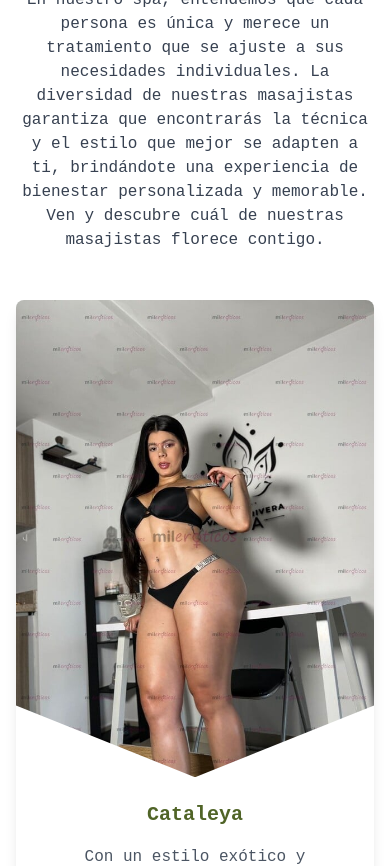
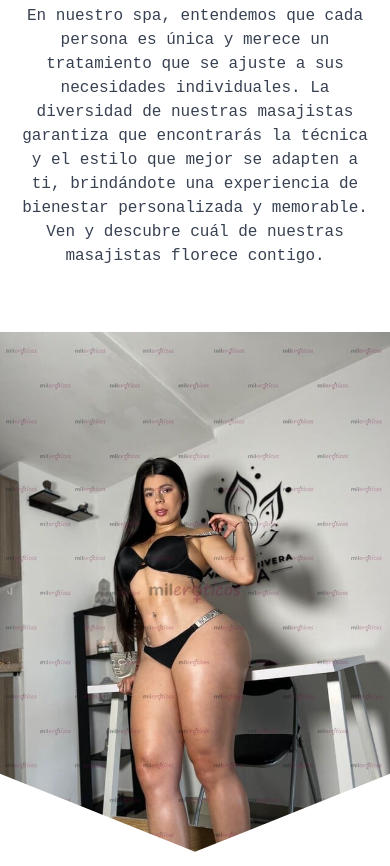
Before and after one commit to jeisonadarme/spa, a Next.js app: page / in a window 390 px wide. Shown: the part 4896-5762 px from the top of the page. Built offline with nearby package versions, Linux system fonts and the light colour scheme.

Commit message:
fixing style of images in mobile

```diff
--- a/src/app/page.tsx
+++ b/src/app/page.tsx
@@ -140,17 +140,17 @@
                 </div>
             </section>
 
-            <section className="max-w-screen-xl mx-auto p-4 md:p-8 bg-white rounded mt-8">
-                <div className="text-center mb-12">
+            <section className="max-w-screen-xl mx-auto md:p-8 bg-white md:rounded mt-8">
+                <div className="text-center mb-12 pt-4">
                     <h1 className="text-gray-800">La mejor experiencia con</h1>
                     <h1 className="text-4xl font-bold mt-2 font-color-green">Nuestras Flores</h1>
-                    <p className="text-gray-700 mt-4">En nuestro spa, entendemos que cada persona es única y merece un tratamiento que se ajuste a sus necesidades individuales. La diversidad de nuestras masajistas garantiza que encontrarás la técnica y el estilo que mejor se adapten a ti, brindándote una experiencia de bienestar personalizada y memorable. Ven y descubre cuál de nuestras masajistas florece contigo.</p>
+                    <p className="text-gray-700 mt-4 p-4">En nuestro spa, entendemos que cada persona es única y merece un tratamiento que se ajuste a sus necesidades individuales. La diversidad de nuestras masajistas garantiza que encontrarás la técnica y el estilo que mejor se adapten a ti, brindándote una experiencia de bienestar personalizada y memorable. Ven y descubre cuál de nuestras masajistas florece contigo.</p>
 
                 </div>
                 <div className="grid grid-cols-1 md:grid-cols-3 gap-2">
                     {
                         flowersList.map((flower, index) => {
-                            return (<div key={flower.name} className="rounded-lg overflow-hidden shadow-lg bg-white md:bg-transparent md:shadow-none hover:shadow-lg hover:bg-white">
+                            return (<div key={flower.name} className="md:rounded-lg overflow-hidden shadow-lg bg-white md:bg-transparent md:shadow-none hover:shadow-lg hover:bg-white">
                                 <Image src={flower.image} width={300} height={300} alt={flower.name} className="w-full custom-shape" />
                                 <div className="p-6">
                                     <h3 className="text-xl font-bold text-center font-color-green">{flower.name}</h3>
```
